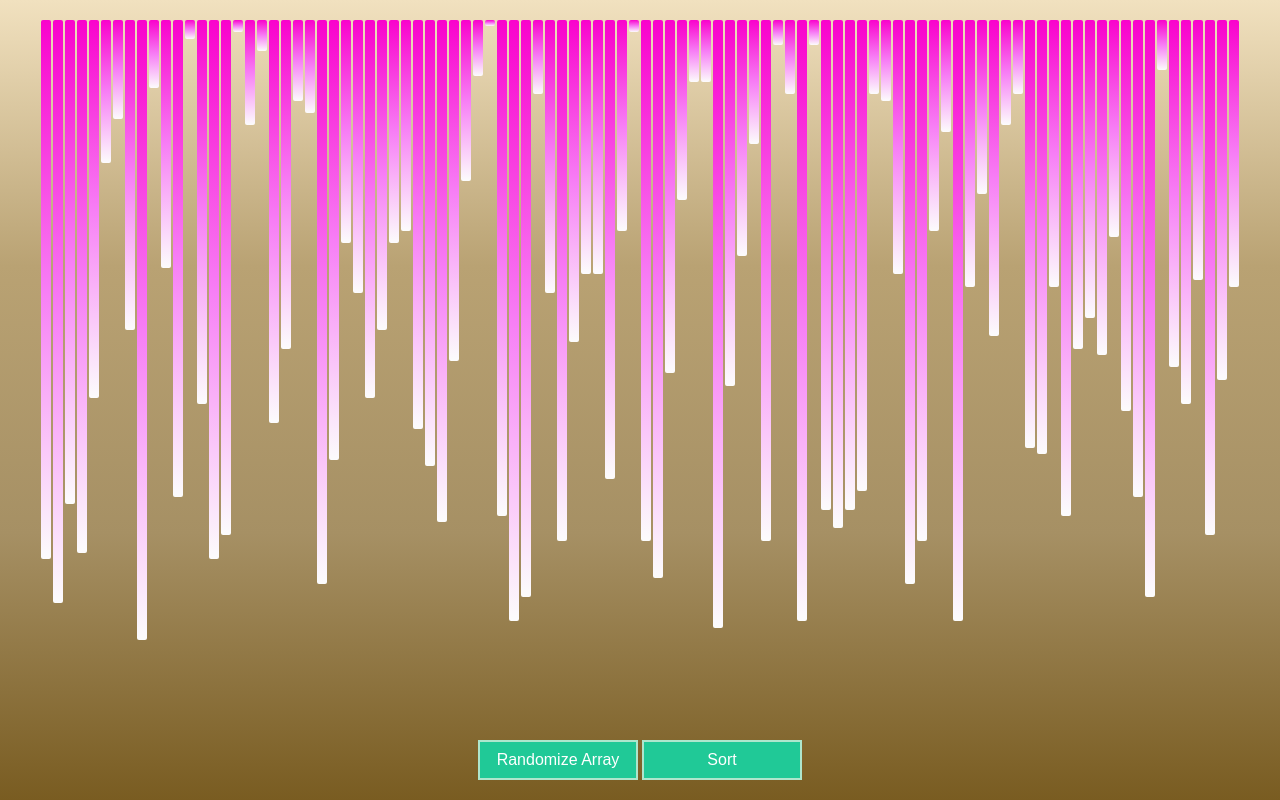
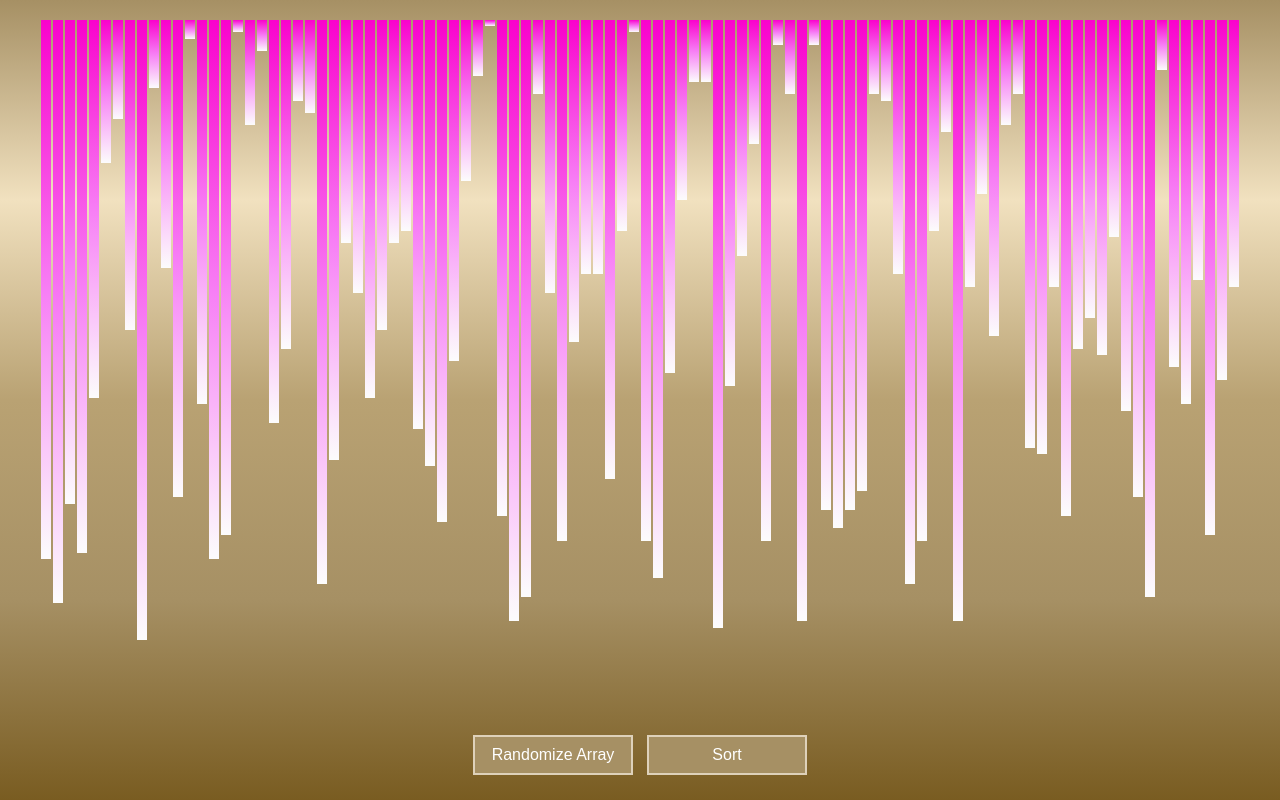
Before and after one commit to AnnaAxelsson051/Sorting-Algorithm-Visualizer, a plain HTML site: page index.html in a window 1280 px wide. Drawn offline with Linux system fonts and the light colour scheme.

Commit message:
Changed color

```diff
--- a/style.css
+++ b/style.css
@@ -7,7 +7,7 @@
 body{
     background-color: black;
     background: linear-gradient(to bottom, #a69064, #b9a273, #d1ba8d);
-    background: linear-gradient(to bottom, #f1e1bf, #b9a273, #a69064, #795c21);
+    background: linear-gradient(to bottom, #a69064,#f1e1bf, #b9a273, #a69064, #795c21);
 }
 
 .container{
@@ -37,7 +37,7 @@ background: linear-gradient(to bottom, #f903cc, #f77ef5, #fcfcfc);
 /*border: 1px solid black;*/
 margin: 0 1px;
 transition: height 0.5s ease-in-out;
-border-radius: 2px;
+/*border-radius: 2px;*/
 }
 
 .buttons_container > button {
@@ -49,15 +49,19 @@ border-radius: 2px;
     color: white;
     font-size: 16px;
     cursor: pointer;
+    margin: 5px;
     transition: 0.2s ease-in-out;
 
   border: 2px solid #fff8eca2;
   /*background-image: linear-gradient(to bottom, #c1b193, #a69064);*/
+  background-color:#359fd8;
   background-color: #20c997;
+  background-color:#a69064;
+
  /* z-index: 1;*/
 }
 
 button:hover{
-background-color: rgb(220, 217, 217);
-background-image: linear-gradient(to bottom, #c1b193, #a69064);
+/*background-color: rgb(220, 217, 217);*/
+background-image: linear-gradient(to bottom, #c7b696, #a69064);
 }
```
